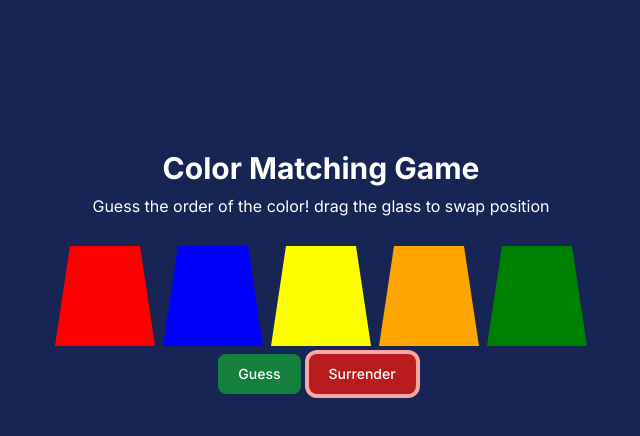
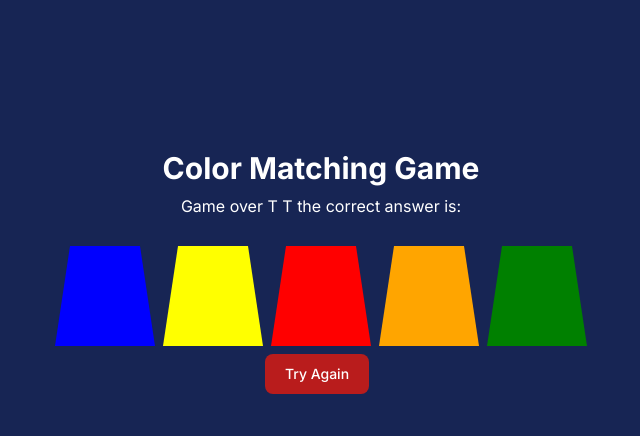
Before and after one commit to BimaAdi/color-matching, a Next.js app: page / in a window 1280 px wide. Both pictures are taken after a click on the button "Surrender". Shown: the top 436 px of the page, without its empty margins (319-959 px from the left). Built offline with nearby package versions, Linux system fonts and the light colour scheme.

Commit message:
add win and surrender screen

```diff
--- a/src/app/page.tsx
+++ b/src/app/page.tsx
@@ -6,9 +6,6 @@ export default function Home() {
 			<main className="w-screen min-h-[500px] grid place-items-center">
 				<div className="flex flex-col justify-start items-center gap-2 mt-[100px]">
 					<h1 className="text-3xl font-bold text-white">Color Matching Game</h1>
-					<p className="text-md text-white pb-5">
-						Guess the order of the color! drag the glass to swap position
-					</p>
 					<ColorMatching />
 				</div>
 			</main>
--- a/src/component/ColorMatching.tsx
+++ b/src/component/ColorMatching.tsx
@@ -5,36 +5,72 @@ import GlassRow from "./GlassRow";
 import useColorMatching from "@/hook/useColorMatching";
 import GlassRowGuess from "./GlassRowGuess";
 import Confetti from "react-confetti";
+import Play from "./Play";
+import Surrender from "./Surrender";
+import Win from "./Win";
 
 export default function ColorMatching() {
-	const { row, guessHistory, gameState, swap, guessAnswer, reset } =
-		useColorMatching();
+	const {
+		row,
+		guessHistory,
+		gameState,
+		correctAnswer,
+		swap,
+		guessAnswer,
+		reset,
+		surrender,
+	} = useColorMatching();
 
 	return (
 		<DndProvider backend={HTML5Backend}>
+			{gameState === "STAND_BY" || gameState === "PLAY" ? (
+				<p className="text-md text-white pb-5">
+					Guess the order of the color! drag the glass to swap position
+				</p>
+			) : (
+				<></>
+			)}
+			{gameState === "WIN" ? (
+				<p className="text-md text-white pb-5">
+					Congrats you guess correctly :)
+				</p>
+			) : (
+				<></>
+			)}
+			{gameState === "SURRENDER" ? (
+				<p className="text-md text-white pb-5">
+					Game over T T the correct answer is:
+				</p>
+			) : (
+				<></>
+			)}
+
 			<div className="flex flex-col items-center gap-2">
 				{typeof window !== "undefined" && gameState === "WIN" ? (
 					<Confetti width={window.innerWidth} height={window.innerHeight} />
 				) : (
 					<></>
 				)}
-
-				<GlassRow row={row} swap={swap} />
-				<div>
-					<button></button>
-					<button
-						onClick={guessAnswer}
-						className="max-w-[200px] focus:outline-none text-white bg-green-700 hover:bg-green-800 focus:ring-4 focus:ring-green-300 font-medium rounded-lg text-sm px-5 py-2.5 me-2 mb-2"
-					>
-						Guess
-					</button>
-					<button
-						onClick={reset}
-						className=" max-w-[200px] focus:outline-none text-white bg-red-700 hover:bg-red-800 focus:ring-4 focus:ring-red-300 font-medium rounded-lg text-sm px-5 py-2.5 me-2 mb-2"
-					>
-						Surrender
-					</button>
-				</div>
+				{gameState === "STAND_BY" || gameState === "PLAY" ? (
+					<Play
+						row={row}
+						swap={swap}
+						guessAnswer={guessAnswer}
+						surrender={surrender}
+					/>
+				) : (
+					<></>
+				)}
+				{gameState === "WIN" ? (
+					<Win correctAnswer={correctAnswer} reset={reset} />
+				) : (
+					<></>
+				)}
+				{gameState === "SURRENDER" ? (
+					<Surrender correctAnswer={correctAnswer} reset={reset} />
+				) : (
+					<></>
+				)}
 				<div
 					className={
 						guessHistory.length > 0
--- a/src/component/Glass.tsx
+++ b/src/component/DynamicGlass.tsx
@@ -11,7 +11,7 @@ interface DragItem {
 	color: string;
 }
 
-export default function Glass({
+export default function DynamicGlass({
 	color = "red",
 	swap,
 }: { color?: string; swap: (x: string, y: string) => void }) {
--- a/src/component/GlassRow.tsx
+++ b/src/component/GlassRow.tsx
@@ -1,5 +1,5 @@
 "use client";
-import Glass from "./Glass";
+import DynamicGlass from "./DynamicGlass";
 
 export default function GlassRow({
 	row,
@@ -9,7 +9,7 @@ export default function GlassRow({
 		<div>
 			<div className="flex gap-2 justify-evenly">
 				{row.map((item) => (
-					<Glass key={item} color={item} swap={swap} />
+					<DynamicGlass key={item} color={item} swap={swap} />
 				))}
 			</div>
 		</div>
--- a/src/component/GlassRowGuess.tsx
+++ b/src/component/GlassRowGuess.tsx
@@ -1,4 +1,4 @@
-import GlassGuess from "./GlassGuess";
+import StaticGlass from "./StaticGlass";
 
 export default function GlassRowGuess({
 	row,
@@ -12,7 +12,7 @@ export default function GlassRowGuess({
 					{guessNum}
 				</div>
 				{row.map((item) => (
-					<GlassGuess key={item} color={item} />
+					<StaticGlass key={item} color={item} />
 				))}
 			</div>
 			<div className="text-white text-center">
--- /dev/null
+++ b/src/component/Play.tsx
@@ -0,0 +1,35 @@
+"use client";
+
+import GlassRow from "./GlassRow";
+
+export default function Play({
+	row,
+	swap,
+	guessAnswer,
+	surrender,
+}: {
+	row: string[];
+	swap: (a: string, b: string) => void;
+	guessAnswer: () => void;
+	surrender: () => void;
+}) {
+	return (
+		<>
+			<GlassRow row={row} swap={swap} />
+			<div>
+				<button
+					onClick={guessAnswer}
+					className="max-w-[200px] focus:outline-none text-white bg-green-700 hover:bg-green-800 focus:ring-4 focus:ring-green-300 font-medium rounded-lg text-sm px-5 py-2.5 me-2 mb-2"
+				>
+					Guess
+				</button>
+				<button
+					onClick={surrender}
+					className=" max-w-[200px] focus:outline-none text-white bg-red-700 hover:bg-red-800 focus:ring-4 focus:ring-red-300 font-medium rounded-lg text-sm px-5 py-2.5 me-2 mb-2"
+				>
+					Surrender
+				</button>
+			</div>
+		</>
+	);
+}
--- a/src/component/GlassGuess.tsx
+++ b/src/component/StaticGlass.tsx
@@ -1,4 +1,4 @@
-export default function GlassGuess({ color = "red" }: { color?: string }) {
+export default function StaticGlass({ color = "red" }: { color?: string }) {
 	return (
 		<div>
 			<svg viewBox="0 0 20 20" width="100px">
--- /dev/null
+++ b/src/component/Surrender.tsx
@@ -0,0 +1,25 @@
+import StaticGlass from "./StaticGlass";
+
+export default function Surrender({
+	correctAnswer,
+	reset,
+}: {
+	correctAnswer: string[];
+	reset: () => void;
+}) {
+	return (
+		<>
+			<div className="flex gap-2 justify-evenly">
+				{correctAnswer.map((item) => (
+					<StaticGlass key={item} color={item} />
+				))}
+			</div>
+			<button
+				onClick={reset}
+				className="max-w-[200px] focus:outline-none text-white bg-red-700 hover:bg-red-800 focus:ring-4 focus:ring-red-300 font-medium rounded-lg text-sm px-5 py-2.5 me-2 mb-2"
+			>
+				Try Again
+			</button>
+		</>
+	);
+}
--- /dev/null
+++ b/src/component/Win.tsx
@@ -0,0 +1,25 @@
+import StaticGlass from "./StaticGlass";
+
+export default function Win({
+	correctAnswer,
+	reset,
+}: {
+	correctAnswer: string[];
+	reset: () => void;
+}) {
+	return (
+		<>
+			<div className="flex gap-2 justify-evenly">
+				{correctAnswer.map((item) => (
+					<StaticGlass key={item} color={item} />
+				))}
+			</div>
+			<button
+				onClick={reset}
+				className="max-w-[200px] focus:outline-none text-white bg-green-700 hover:bg-green-800 focus:ring-4 focus:ring-green-300 font-medium rounded-lg text-sm px-5 py-2.5 me-2 mb-2"
+			>
+				New Game
+			</button>
+		</>
+	);
+}
```
